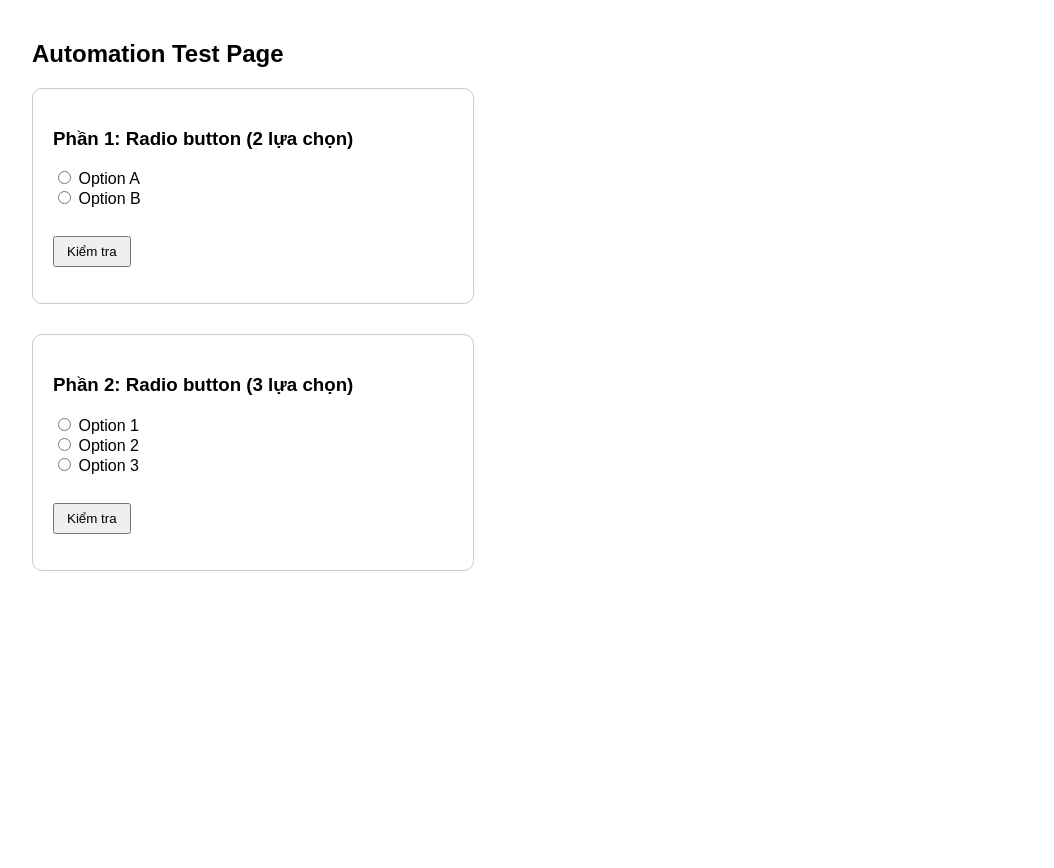
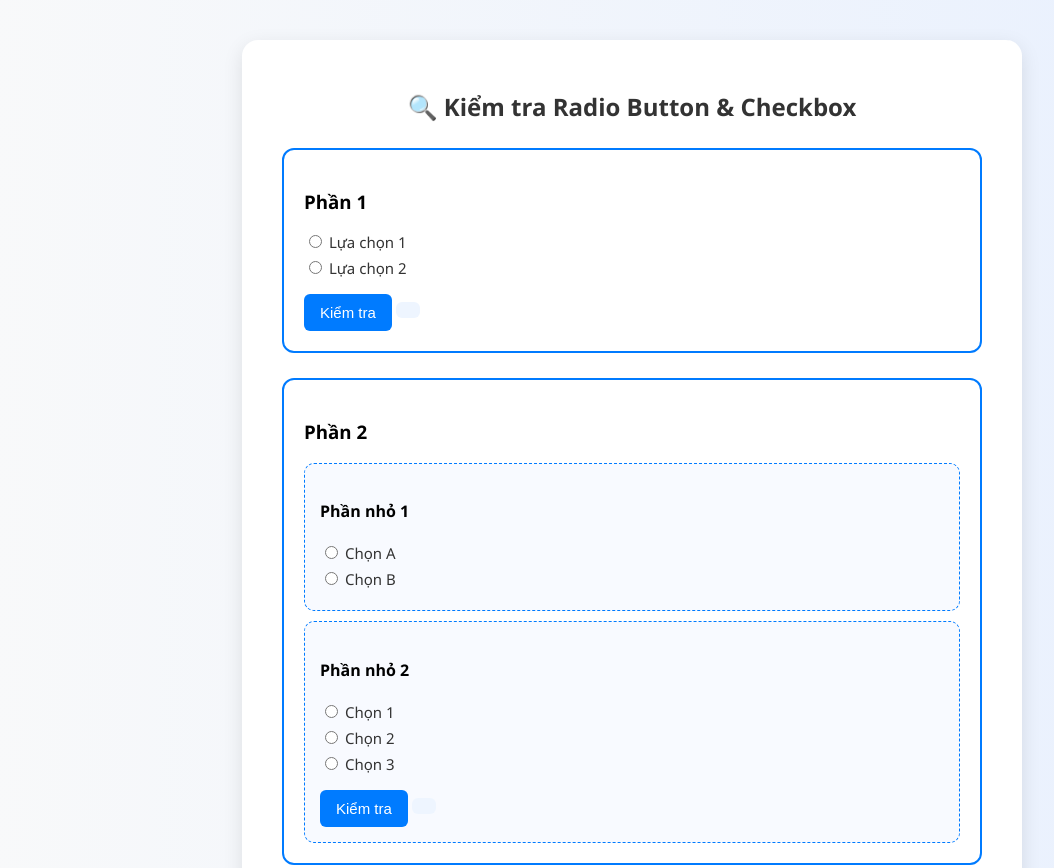
Before and after one commit to ThaoLe1412/automation-test, a plain HTML site: page index.html in a window 1280 px wide. Shown: the top 868 px of the page, without its empty margins (8-1062 px from the left). Before the commit the page ends 800 px from the top, so only its background shows below. Drawn offline with Linux system fonts and the light colour scheme.

Commit message:
Update index.html

```diff
--- a/index.html
+++ b/index.html
@@ -2,88 +2,145 @@
 <html lang="vi">
 <head>
   <meta charset="UTF-8">
-  <title>Automation Test - Radio & Checkbox</title>
+  <title>Kiểm tra Radio & Checkbox</title>
   <style>
     body {
-      font-family: Arial, sans-serif;
-      margin: 40px;
+      font-family: 'Segoe UI', Tahoma, Geneva, Verdana, sans-serif;
+      background: linear-gradient(to right, #f8f9fa, #e8f0fe);
+      margin: 0;
+      padding: 40px;
     }
+
+    .container {
+      max-width: 700px;
+      margin: auto;
+      background: #fff;
+      border-radius: 16px;
+      box-shadow: 0 6px 20px rgba(0, 0, 0, 0.1);
+      padding: 30px 40px;
+    }
+
+    h2 {
+      text-align: center;
+      color: #333;
+      margin-bottom: 25px;
+    }
+
     .section {
-      border: 1px solid #ccc;
+      border: 2px solid #007bff;
+      border-radius: 12px;
+      padding: 20px;
+      margin-bottom: 25px;
+    }
+
+    .sub-section {
+      border: 1px dashed #007bff;
       border-radius: 10px;
-      padding: 20px;
-      margin-bottom: 30px;
-      width: 400px;
+      padding: 15px;
+      margin-top: 10px;
+      background-color: #f8faff;
     }
+
+    label {
+      display: block;
+      margin: 6px 0;
+      font-size: 15px;
+      color: #333;
+    }
+
     button {
+      background-color: #007bff;
+      color: white;
+      border: none;
+      padding: 10px 16px;
+      border-radius: 6px;
+      font-size: 15px;
+      cursor: pointer;
+      transition: all 0.2s ease;
+    }
+
+    button:hover {
+      background-color: #0056b3;
+      transform: translateY(-2px);
+    }
+
+    .result {
+      margin-top: 15px;
+      font-weight: bold;
+      color: #007bff;
+      background-color: #eef5ff;
+      padding: 8px 12px;
+      border-radius: 6px;
+      display: inline-block;
+    }
+
+    .btn-check {
       margin-top: 10px;
-      padding: 6px 12px;
-      cursor: pointer;
-    }
-    p {
-      color: darkblue;
-      font-weight: bold;
     }
   </style>
 </head>
 <body>
+  <div class="container">
+    <h2>🔍 Kiểm tra Radio Button & Checkbox</h2>
 
-  <h2>Automation Test Page</h2>
+    <!-- PHẦN 1 -->
+    <div class="section">
+      <h3>Phần 1</h3>
+      <label><input type="radio" name="part1" value="Lựa chọn 1"> Lựa chọn 1</label>
+      <label><input type="radio" name="part1" value="Lựa chọn 2"> Lựa chọn 2</label>
 
-  <!-- 🔹 PHẦN 1 -->
-  <div class="section">
-    <h3>Phần 1: Radio button (2 lựa chọn)</h3>
-    <input type="radio" id="r1a" name="group1" value="A"> Option A<br>
-    <input type="radio" id="r1b" name="group1" value="B"> Option B<br><br>
+      <button class="btn-check" onclick="checkPart1()">Kiểm tra</button>
+      <div id="result1" class="result"></div>
+    </div>
 
-    <button onclick="checkPart1()">Kiểm tra</button>
-    <p id="result1"></p>
-  </div>
+    <!-- PHẦN 2 -->
+    <div class="section">
+      <h3>Phần 2</h3>
 
-  <!-- 🔹 PHẦN 2 -->
-  <div class="section">
-    <h3>Phần 2: Radio button (3 lựa chọn)</h3>
-    <input type="radio" id="r2a" name="group2" value="1"> Option 1<br>
-    <input type="radio" id="r2b" name="group2" value="2"> Option 2<br>
-    <input type="radio" id="r2c" name="group2" value="3"> Option 3<br><br>
+      <div class="sub-section">
+        <h4>Phần nhỏ 1</h4>
+        <label><input type="radio" name="sub1" value="Nhỏ 1 - Chọn A"> Chọn A</label>
+        <label><input type="radio" name="sub1" value="Nhỏ 1 - Chọn B"> Chọn B</label>
+      </div>
 
-    <button onclick="checkPart2()">Kiểm tra</button>
-    <p id="result2"></p>
+      <div class="sub-section">
+        <h4>Phần nhỏ 2</h4>
+        <label><input type="radio" name="sub2" value="Nhỏ 2 - Chọn 1"> Chọn 1</label>
+        <label><input type="radio" name="sub2" value="Nhỏ 2 - Chọn 2"> Chọn 2</label>
+        <label><input type="radio" name="sub2" value="Nhỏ 2 - Chọn 3"> Chọn 3</label>
+
+        <button class="btn-check" onclick="checkPart2()">Kiểm tra</button>
+        <div id="result2" class="result"></div>
+      </div>
+    </div>
   </div>
 
   <script>
-    // --- Kiểm tra phần 1 ---
     function checkPart1() {
-      const radios = document.getElementsByName("group1");
+      const selected = document.querySelector('input[name="part1"]:checked');
       const result = document.getElementById("result1");
-      let checked = false;
-
-      for (let r of radios) {
-        if (r.checked) {
-          result.textContent = "Bạn đã chọn " + r.value;
-          checked = true;
-          break;
-        }
-      }
-      if (!checked) result.textContent = "Vui lòng chọn 1 option ở phần 1!";
+      result.textContent = selected ? `✅ Bạn đã chọn: ${selected.value}` : "⚠️ Vui lòng chọn 1 tùy chọn!";
     }
 
-    // --- Kiểm tra phần 2 ---
     function checkPart2() {
-      const radios = document.getElementsByName("group2");
+      const sub1 = document.querySelector('input[name="sub1"]:checked');
+      const sub2 = document.querySelector('input[name="sub2"]:checked');
       const result = document.getElementById("result2");
-      let checked = false;
 
-      for (let r of radios) {
-        if (r.checked) {
-          result.textContent = "Bạn đã chọn " + r.value;
-          checked = true;
-          break;
-        }
+      let text1 = sub1 ? sub1.value : "Phần nhỏ 1 (trống)";
+      let text2 = sub2 ? sub2.value : "";
+
+      if (!sub1 && !sub2) {
+        result.textContent = "⚠️ Vui lòng chọn ít nhất ở phần nhỏ 2.";
+        return;
       }
-      if (!checked) result.textContent = "Vui lòng chọn 1 option ở phần 2!";
+
+      if (sub2) {
+        result.textContent = `✅ ${text1} | ${text2}`;
+      } else {
+        result.textContent = `⚠️ Bạn chưa chọn phần nhỏ 2.`;
+      }
     }
   </script>
-
 </body>
 </html>
```
